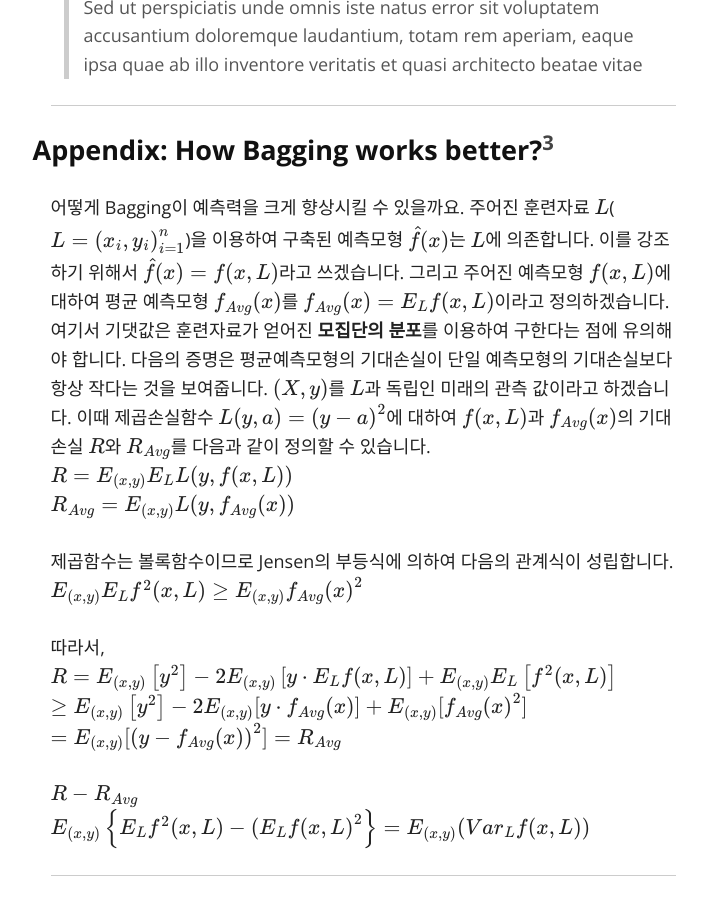
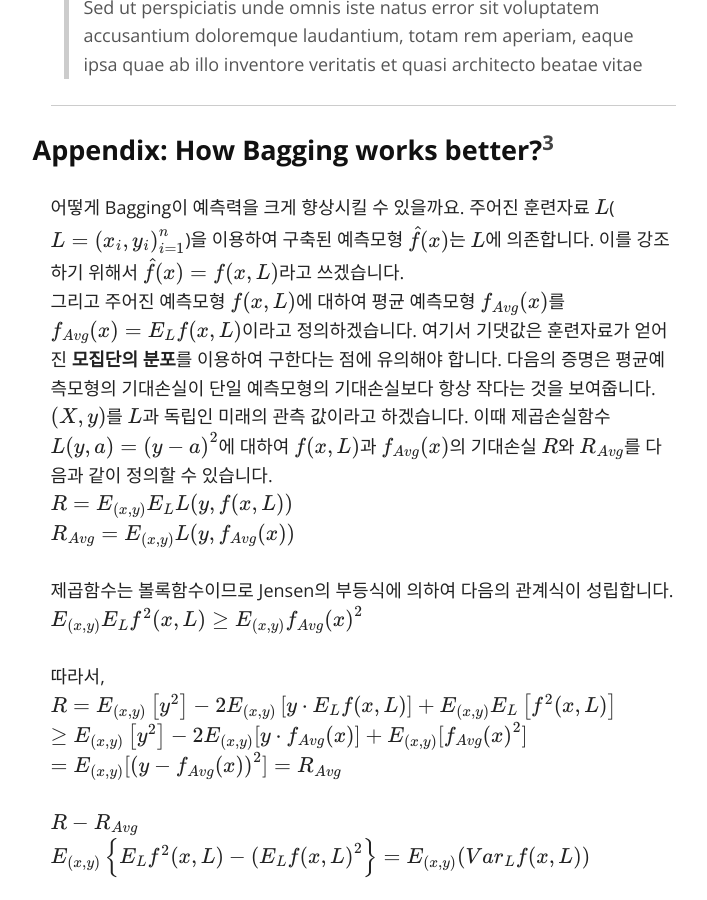
Before and after one commit to seokchaeyoon/seokchaeyoon.github.io, a Jekyll site: the page built from index.md, in a window 1280 px wide and 900 px high, scrolled down 14690 px. Shown: the whole window, without its empty margins (277-984 px from the left). Built offline with Jekyll 4.4.1, drawn with Linux system fonts in a browser that asks for light colours; nearby versions of some CDN libraries; formulas are drawn with MathJax 3.

```diff
--- a/index.md
+++ b/index.md
@@ -258,9 +258,9 @@ Ut enim ad minima veniam, `quis` nostrum exercitationem ullam corporis suscipit
 <hr>
 
 ##### Appendix: How Bagging works better?[^3]
-어떻게 Bagging이 예측력을 크게 향상시킬 수 있을까요. 주어진 훈련자료 $$L $$($$L={ ({ x }_{ i },{ y }_{ i }) }_{ i=1 }^{ n }$$)을 이용하여 구축된 예측모형 $$\hat { f } (x)$$는 $$L $$에 의존합니다. 이를 강조하기 위해서 $$\hat { f } (x)=f(x,L )$$라고 쓰겠습니다.
-그리고 주어진 예측모형 $$f(x,L )$$에 대하여 평균 예측모형  $${f}_{ Avg }(x)$$를 $${ f }_{ Avg }(x)={ E }_{ L  }f(x, L )$$이라고 정의하겠습니다. 여기서 기댓값은 훈련자료가 얻어진 **모집단의 분포**를 이용하여 구한다는 점에 유의해야 합니다. 다음의 증명은 평균예측모형의 기대손실이 단일 예측모형의 기대손실보다 항상 작다는 것을 보여줍니다.
-$$(X,y)$$를 $$L$$과 독립인 미래의 관측 값이라고 하겠습니다. 이때 제곱손실함수 $$L(y,a)={ (y-a) }^{ 2 }$$에 대하여 $$f(x,L)$$과 $${ f }_{ Avg }(x)$$의 기대손실 $$R$$와 $${ R }_{ Avg }$$를 다음과 같이 정의할 수 있습니다.
+어떻게 Bagging이 예측력을 크게 향상시킬 수 있을까요. 주어진 훈련자료 $$L $$($$L={ ({ x }_{ i },{ y }_{ i }) }_{ i=1 }^{ n }$$)을 이용하여 구축된 예측모형 $$\hat { f } (x)$$는 $$L $$에 의존합니다. 이를 강조하기 위해서 $$\hat { f } (x)=f(x,L )$$라고 쓰겠습니다.<br>
+그리고 주어진 예측모형 $$f(x,L )$$에 대하여 평균 예측모형  $${f}_{ Avg }(x)$$를 $${ f }_{ Avg }(x)={ E }_{ L  }f(x, L )$$이라고 정의하겠습니다. 여기서 기댓값은 훈련자료가 얻어진 **모집단의 분포**를 이용하여 구한다는 점에 유의해야 합니다. 다음의 증명은 평균예측모형의 기대손실이 단일 예측모형의 기대손실보다 항상 작다는 것을 보여줍니다.<br>
+$$(X,y)$$를 $$L$$과 독립인 미래의 관측 값이라고 하겠습니다. 이때 제곱손실함수 $$L(y,a)={ (y-a) }^{ 2 }$$에 대하여 $$f(x,L)$$과 $${ f }_{ Avg }(x)$$의 기대손실 $$R$$와 $${ R }_{ Avg }$$를 다음과 같이 정의할 수 있습니다.<br>
 $$R={ E }_{ (x,y) }{ E }_{ L }L(y,f(x,L))$$ <br>
 $${ R }_{ Avg }={ E }_{ (x,y) }L(y,{ f }_{ Avg }(x))$$
 
```
